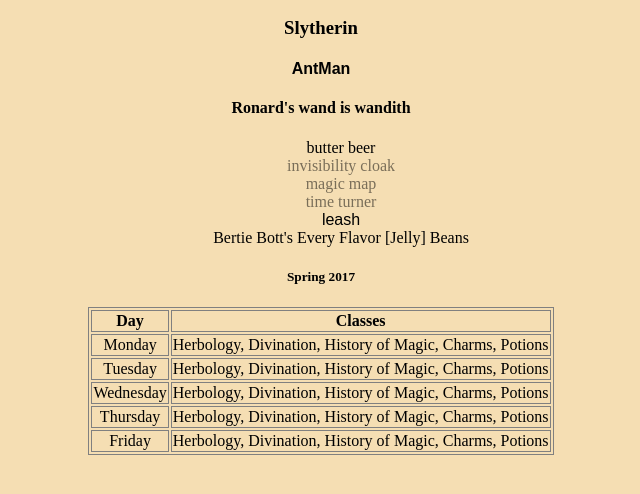
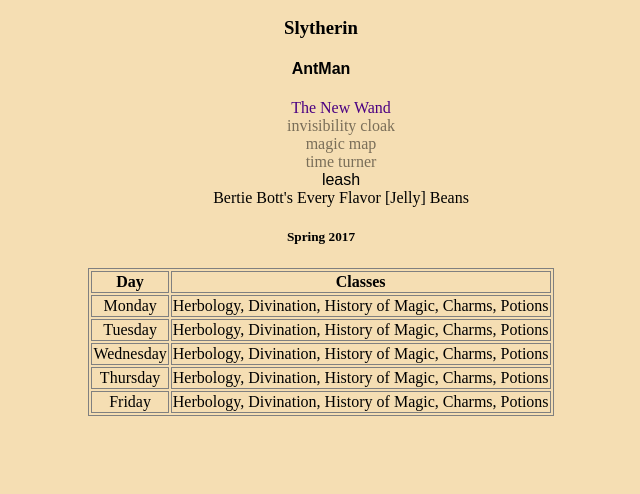
Before and after one commit to JoyBoyCr7/Homework-Week3, a plain HTML site: page index.html in a window 1280 px wide. Shown: the part 110-604 px from the top of the page, without its empty margins (319-959 px from the left). Drawn offline with nearby package versions, Linux system fonts and the light colour scheme.

Commit message:
Commit 5 - The days go by slowly and the years go by too fast

```diff
--- a/app.js
+++ b/app.js
@@ -7,7 +7,7 @@
     let $h2 = $("<h2>Ronard Nyongkah</h2>")
     let $h3 = $("<h3>Slytherin</h3>")
     let $h4 = $("<h4>AntMan</h4>").attr("class","dog")
-    let $wand = $("<h4>Ronard's wand is wandith</h4>")
+    let $wand = $("<h4 class= wand>Ronard's wand is wandith</h4>")
 
     $("body").append($h2)
     $("body").append($h3)
@@ -56,6 +56,25 @@
         </tbody>
     </table>`)
 
+    $(".wand").remove()
+
+    let listItems = $("ul li");
+    listItems.each(function(idx, li) {
+        if ($(li).text() === "butter beer"){
+            $(li).remove()
+        }
+    });
+
+    $("ul").prepend("<li class = new>The New Wand</>")
+    $(".new").css("color","indigo")
+
+    let listItems2 = $(".dog");
+    listItems2.each(function(idx, li) {
+        if ($(li).text() === "AntMan"){
+            $(li).hide()
+        }
+    });
+    $(".dog").show()
 
 
 });
```
Also changed, not shown: main.css (line endings or trailing spaces).
